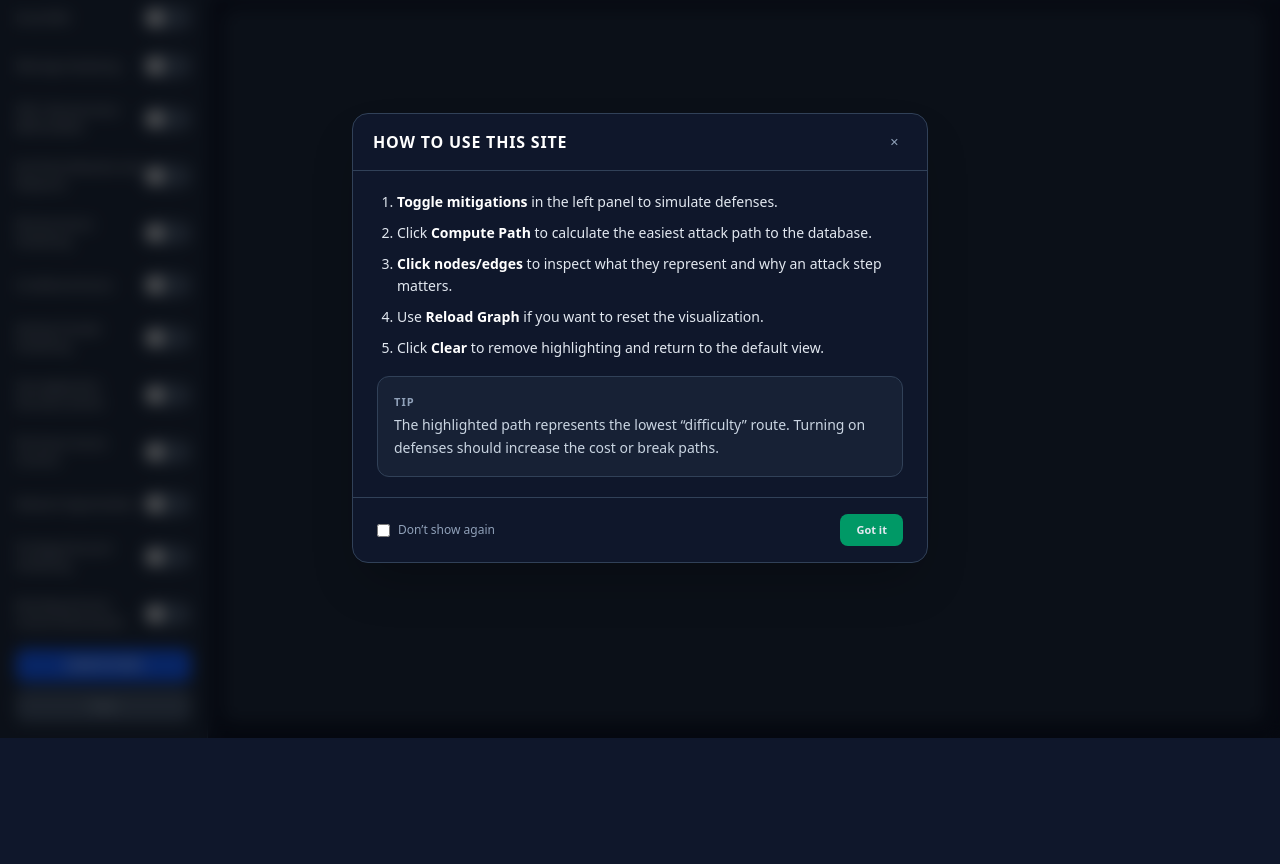
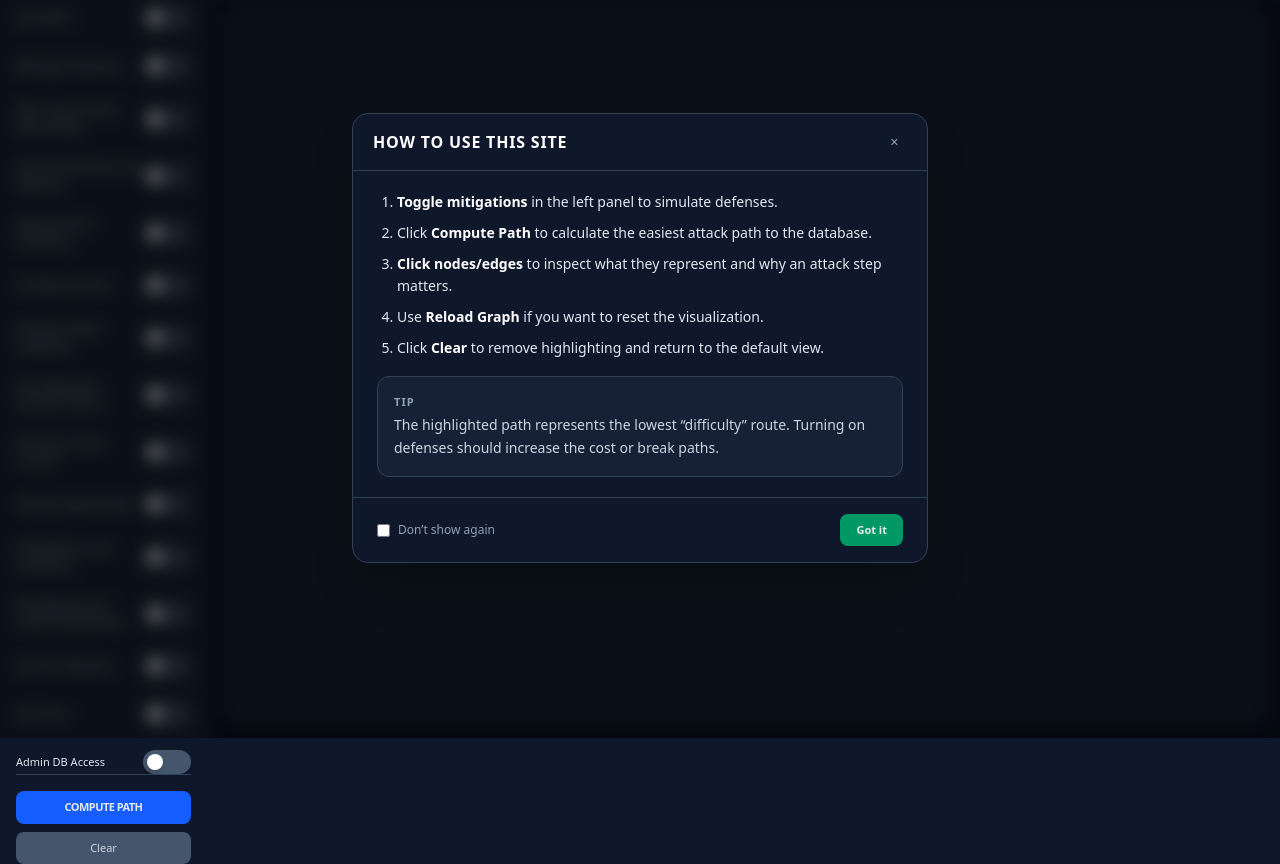
Before and after one commit to Georgia-Southwestern-State-Univeristy/capstone-project-graphbasedattackpathvisualizer, a website built with Vite: page Website/index.html in a window 1280 px wide. Shown: the part 62-926 px from the top of the page. Before the commit the page ends 800 px from the top, so only its background shows below. Built offline with nearby package versions, Linux system fonts and the light colour scheme; files whose address does not match are found by name.

Commit message:
Updated Sliders to include them all

```diff
--- a/Website/index.html
+++ b/Website/index.html
@@ -275,6 +275,39 @@
             </div>
           </label>
         </div>
+        <!-- Stored/ Credentials -->
+        <div>
+          <label class="flex items-center justify-between cursor-pointer group">
+            <span class="font-medium group-hover:text-white transition">Stored Credentials</span>
+            <div class="relative">
+              <input id="Stored-Credentials" type="checkbox" class="sr-only peer">
+              <div class="w-12 h-6 bg-slate-600 rounded-full peer-checked:bg-purple-500 transition-all"></div>
+              <div class="absolute left-1 top-1 w-4 h-4 bg-white rounded-full shadow-md transition-all duration-300 peer-checked:translate-x-6"></div>
+            </div>
+          </label>
+        </div>
+        <!-- Api Access -->
+        <div>
+          <label class="flex items-center justify-between cursor-pointer group">
+            <span class="font-medium group-hover:text-white transition">Api Access</span>
+            <div class="relative">
+              <input id="API-Access" type="checkbox" class="sr-only peer">
+              <div class="w-12 h-6 bg-slate-600 rounded-full peer-checked:bg-indigo-900 transition-all"></div>
+              <div class="absolute left-1 top-1 w-4 h-4 bg-white rounded-full shadow-md transition-all duration-300 peer-checked:translate-x-6"></div>
+            </div>
+          </label>
+        </div>
+        <!-- Admin DB Access -->
+        <div>
+          <label class="flex items-center justify-between cursor-pointer group">
+            <span class="font-medium group-hover:text-white transition">Admin DB Access</span>
+            <div class="relative">
+              <input id="Admin-DB-Access" type="checkbox" class="sr-only peer">
+              <div class="w-12 h-6 bg-slate-600 rounded-full peer-checked:bg-green-900 transition-all"></div>
+              <div class="absolute left-1 top-1 w-4 h-4 bg-white rounded-full shadow-md transition-all duration-300 peer-checked:translate-x-6"></div>
+            </div>
+          </label>
+        </div>
       </div>
 
 
```
